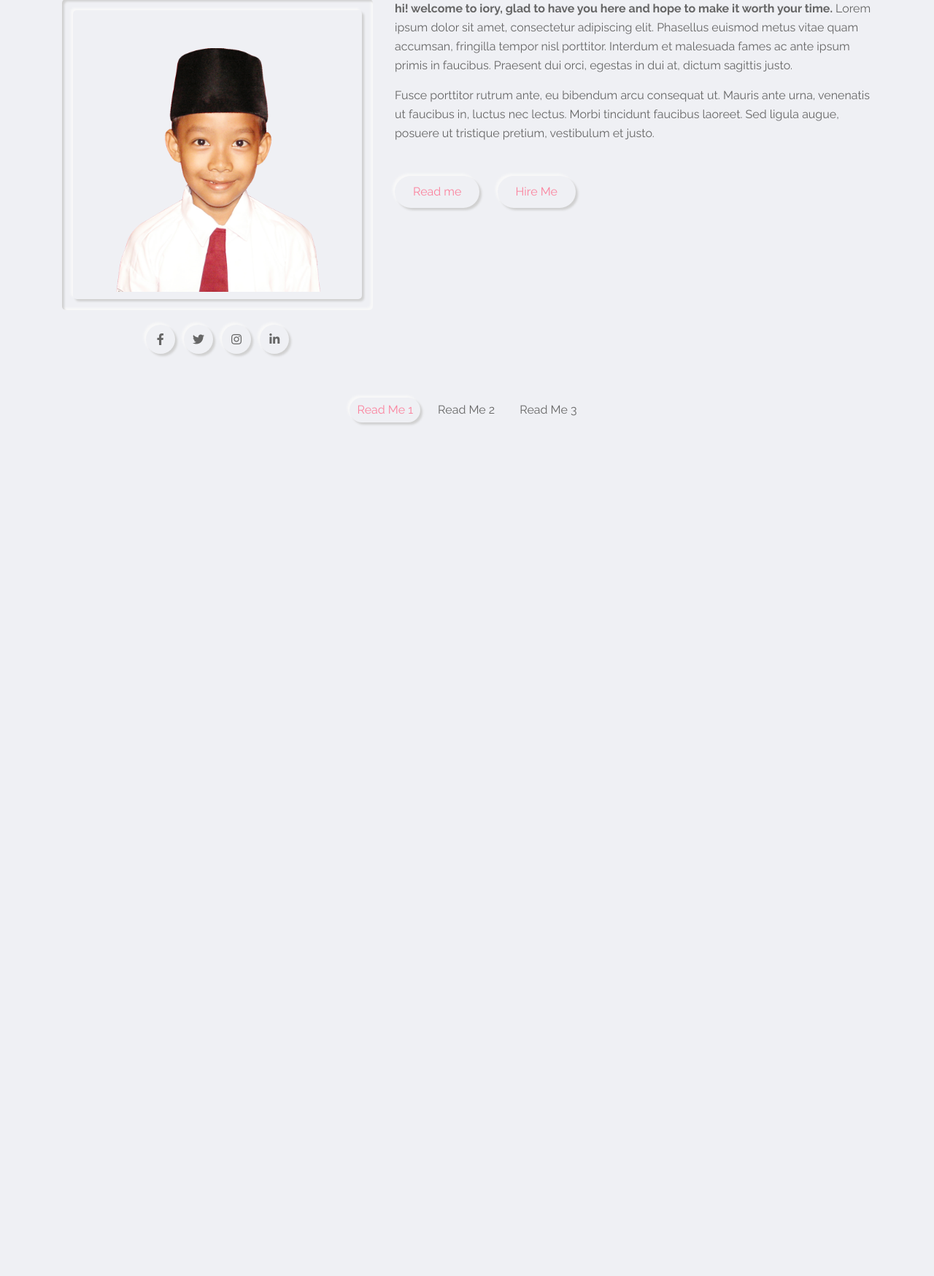
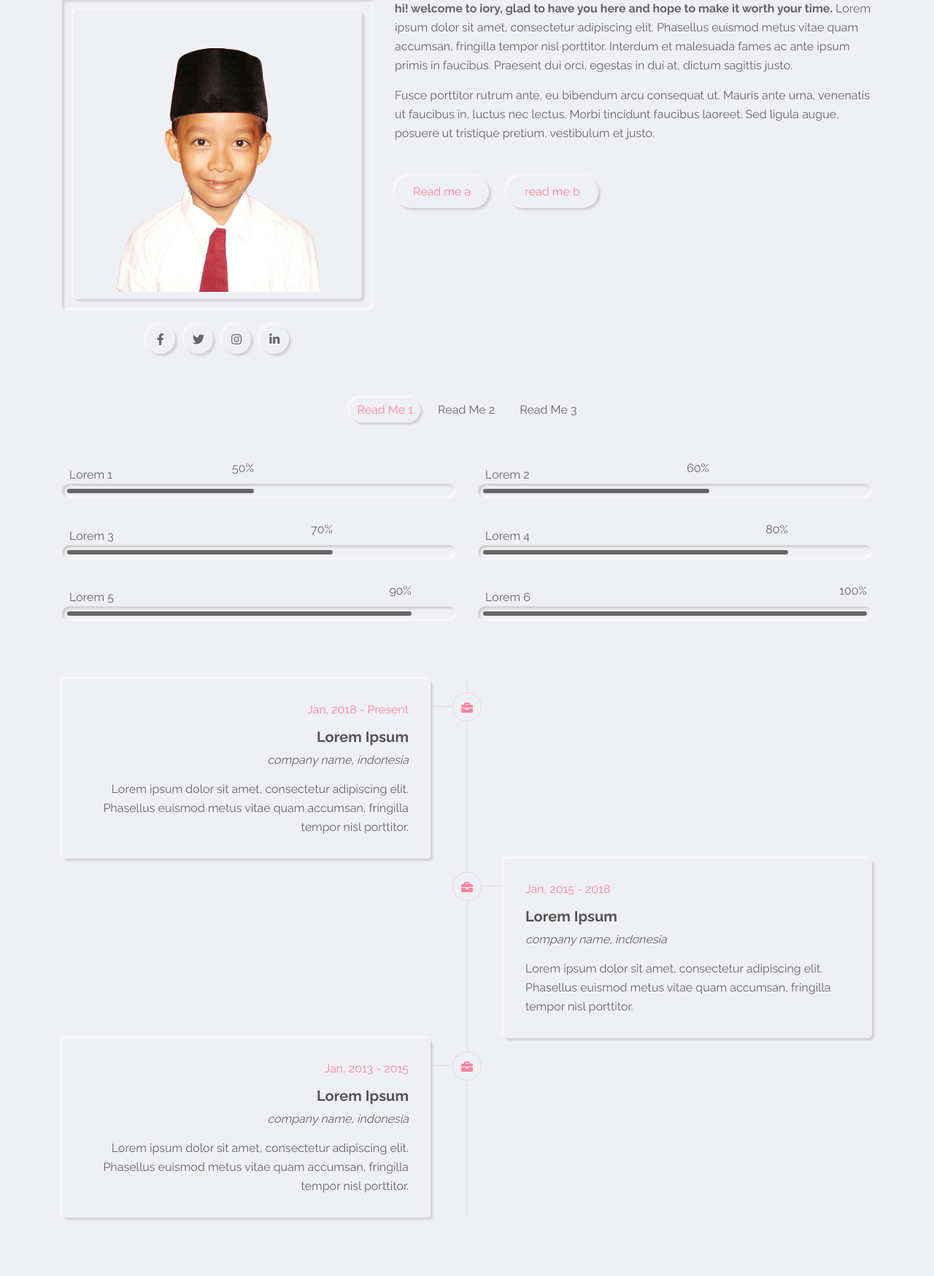
Before and after one commit to ikhsan15/iory, a PHP site: page / in a window 1280 px wide. Shown: the part 1010-2759 px from the top of the page at 73% size. Before the commit the page ends 1593 px from the top, so only its background shows below. Run offline with PHP 8.4, Linux system fonts and the light colour scheme.

Commit message:
create skills & experience

```diff
--- a/css/style.css
+++ b/css/style.css
@@ -409,7 +409,7 @@
 
 /* about section -- start */
   .about-section{
-    padding: 80px 0 80px;
+    padding: 80px 0 0;
     min-height: 100vh;
   }
   .about-section .about-img{
@@ -492,4 +492,139 @@
   .about-section .about-tabs .tab-item.active{
     color: var(--skin-color);
   }
+  .about-section .tab-content{
+    flex: 0 0 100%;
+    max-width: 100%Z;
+  }
+  .about-section .skills{
+    padding: 0 0 40px;
+  }
+  .about-section .skills .skill-item{
+    flex: 0 0 50%;
+    max-width: 50%;
+    padding: 0 15px;
+    margin-bottom: 40px;
+  }
+  .about-section .skills .skill-item p{
+    font-size: 16px;
+    color: var(--text-black-600);
+    text-transform: capitalize;
+    margin: 0 10px;
+  }
+  .about-section .skills .skill-item .progress{
+    height: 20px;
+    border-radius: 10px;
+    position: relative;
+  }
+  .about-section .skills .skill-item .progress-bar{
+    background-color: var(--text-black-600);
+    height: 6px;
+    left: 7px;
+    top: 7px;
+    position: absolute;
+    border-radius: 10px;
+  }
+  .about-section .skills .skill-item .progress-bar span{
+    position: absolute;
+    right: 0;
+    top: 0;
+    font-size: 16px;
+    font-weight: 500;
+    color: var(--text-black-600);
+    margin-top: -40px;
+  }
+  .about-section .experience{
+    padding-bottom: 80px;
+  }
+  .about-section .timeline{
+    flex: 0 0 100%;
+    max-width: 100%;
+    position: relative;
+  }
+  .about-section .timeline:before{
+    content: '';
+    width: 1px;
+    height: 100%;
+    left: 50%;
+    top: 0;
+    background-color: var(--bg-black-100);
+    position: absolute;
+  }
+  .about-section .timeline .timeline-item{
+    flex: 0 0 100%;
+    max-width: 100%;
+    padding: 0 15px;
+  }
+  .about-section .timeline .timeline-item:nth-child(odd){
+    padding-right: calc(50% + 50px);
+    text-align: right;
+  }
+  .about-section .timeline .timeline-item:nth-child(even){
+    padding-left: calc(50% + 50px);
+  }
+  .about-section .timeline .timeline-item-inner{
+    padding: 30px;
+    border-radius: 5px;
+    position: relative;
+  }
+  .about-section .timeline .timeline-item-inner:before{
+    content: '';
+    position: absolute;
+    width: 30px;
+    height: 1px;
+    background-color: var(--bg-black-100);
+    top: 37px;
+    z-index: -1;
+  }
+  .about-section .timeline .timeline-item:nth-child(odd) .timeline-item-inner:before{
+    right: -30px;
+  }
+  .about-section .timeline .timeline-item:nth-child(even) .timeline-item-inner:before{
+    left: -30px;
+  }
+  .about-section .timeline .timeline-item-inner .icon{
+    height: 40px;
+    width: 40px;
+    background-color: var(--bg-black-50);
+    text-align: center;
+    border: 1px solid var(--bg-black-100);
+    border-radius: 50%;
+    font-size: 16px;
+    color: var(--skin-color);
+    line-height: 40px;
+    position: absolute;
+    top: 18px;
+  }
+  .about-section .timeline .timeline-item:nth-child(odd) .icon{
+    right: -70px;
+  }
+  .about-section .timeline .timeline-item:nth-child(even) .icon{
+    left: -70px;
+  }
+  .about-section .timeline .timeline-item-inner span{
+    font-weight: 500;
+    color: var(--skin-color);
+    display: block;
+    margin: 0 0 10px;
+    text-transform: capitalize;
+  }
+  .about-section .timeline .timeline-item-inner h3{
+    font-size: 20px;
+    color: var(--text-black-700);
+    font-weight: 600;
+    margin: 0 0 5px;
+    text-transform: capitalize;
+  }
+  .about-section .timeline .timeline-item-inner h4{
+    font-size: 16px;
+    font-style: italic;
+    color: var(--text-black-600);
+    margin: 0;
+  }
+  .about-section .timeline .timeline-item-inner p{
+    font-size: 16px;
+    color: var(--text-black-600);
+    line-height: 26px;
+    margin: 15px 0 0;
+  }
 /* about section -- end */
--- a/index.html
+++ b/index.html
@@ -174,8 +174,8 @@
 							tincidunt faucibus laoreet. Sed ligula augue, posuere ut tristique
 							pretium, vestibulum et justo.
 						</p>
-						<a href="#" class="btn-1 outer-shadow hover-in-shadow">Read me</a>
-						<a href="#" class="btn-1 outer-shadow hover-in-shadow">Hire Me</a>
+						<a href="#" class="btn-1 outer-shadow hover-in-shadow">Read me a</a>
+						<a href="#" class="btn-1 outer-shadow hover-in-shadow">read me b</a>
 					</div>
 				</div>
 				<div class="row">
@@ -187,6 +187,119 @@
 						<span class="tab-item" data-target="education">read me 3</span>
 					</div>
 				</div>
+        <!-- skills -- start  -->
+        <div class="row">
+          <div class="skills tab-content">
+            <div class="row">
+              <!-- skill item -- start -->
+              <div class="skill-item">
+                <p>lorem 1</p>
+                <div class="progress inner-shadow">
+                  <div class="progress-bar" style="width: calc(50% - 14px)">
+                    <span>50%</span>
+                  </div>
+                </div>
+              </div>
+              <!-- skill item -- end -->
+              <!-- skill item -- start -->
+              <div class="skill-item">
+                <p>lorem 2</p>
+                <div class="progress inner-shadow">
+                  <div class="progress-bar" style="width: calc(60% - 14px)">
+                    <span>60%</span>
+                  </div>
+                </div>
+              </div>
+              <!-- skill item -- end -->
+              <!-- skill item -- start -->
+              <div class="skill-item">
+                <p>lorem 3</p>
+                <div class="progress inner-shadow">
+                  <div class="progress-bar" style="width: calc(70% - 14px)">
+                    <span>70%</span>
+                  </div>
+                </div>
+              </div>
+              <!-- skill item -- end -->
+              <!-- skill item -- start -->
+              <div class="skill-item">
+                <p>lorem 4</p>
+                <div class="progress inner-shadow">
+                  <div class="progress-bar" style="width: calc(80% - 14px)">
+                    <span>80%</span>
+                  </div>
+                </div>
+              </div>
+              <!-- skill item -- end -->
+              <!-- skill item -- start -->
+              <div class="skill-item">
+                <p>lorem 5</p>
+                <div class="progress inner-shadow">
+                  <div class="progress-bar" style="width: calc(90% - 14px)">
+                    <span>90%</span>
+                  </div>
+                </div>
+              </div>
+              <!-- skill item -- end -->
+              <!-- skill item -- start -->
+              <div class="skill-item">
+                <p>lorem 6</p>
+                <div class="progress inner-shadow">
+                  <div class="progress-bar" style="width: calc(100% - 14px)">
+                    <span>100%</span>
+                  </div>
+                </div>
+              </div>
+              <!-- skill item -- end -->
+            </div>
+          </div>
+        </div>
+        <!-- skills -- end -->
+        <!-- experience -- start -->
+        <div class="row">
+          <div class="experience tab-content">
+            <div class="row">
+              <div class="timeline">
+                <div class="row">
+                  <!-- timeline item -- start -->
+                  <div class="timeline-item">
+                    <div class="timeline-item-inner outer-shadow">
+                      <i class="fas fa-briefcase icon"></i>
+                      <span>jan, 2018 - present</span>
+                      <h3>Lorem ipsum</h3>
+                      <h4>company name, indonesia</h4>
+                      <p>Lorem ipsum dolor sit amet, consectetur adipiscing elit. Phasellus euismod metus vitae quam accumsan, fringilla tempor nisl porttitor. </p>
+                    </div>
+                  </div>
+                  <!-- timeline item -- end -->
+                  <!-- timeline item -- start -->
+                  <div class="timeline-item">
+                    <div class="timeline-item-inner outer-shadow">
+                      <i class="fas fa-briefcase icon"></i>
+                      <span>jan, 2015 - 2018</span>
+                      <h3>Lorem ipsum</h3>
+                      <h4>company name, indonesia</h4>
+                      <p>Lorem ipsum dolor sit amet, consectetur adipiscing elit. Phasellus euismod metus vitae quam accumsan, fringilla tempor nisl porttitor. </p>
+                    </div>
+                  </div>
+                  <!-- timeline item -- end -->
+                  <!-- timeline item -- start -->
+                  <div class="timeline-item">
+                    <div class="timeline-item-inner outer-shadow">
+                      <i class="fas fa-briefcase icon"></i>
+                      <span>jan, 2013 - 2015</span>
+                      <h3>Lorem ipsum</h3>
+                      <h4>company name, indonesia</h4>
+                      <p>Lorem ipsum dolor sit amet, consectetur adipiscing elit. Phasellus euismod metus vitae quam accumsan, fringilla tempor nisl porttitor. </p>
+                    </div>
+                  </div>
+                  <!-- timeline item -- end -->
+                </div>
+              </div>
+            </div>
+          </div>
+        </div>
+        <!-- experience -- end -->
 			</div>
 		</section>
 		<!-- about section -- end -->
```
